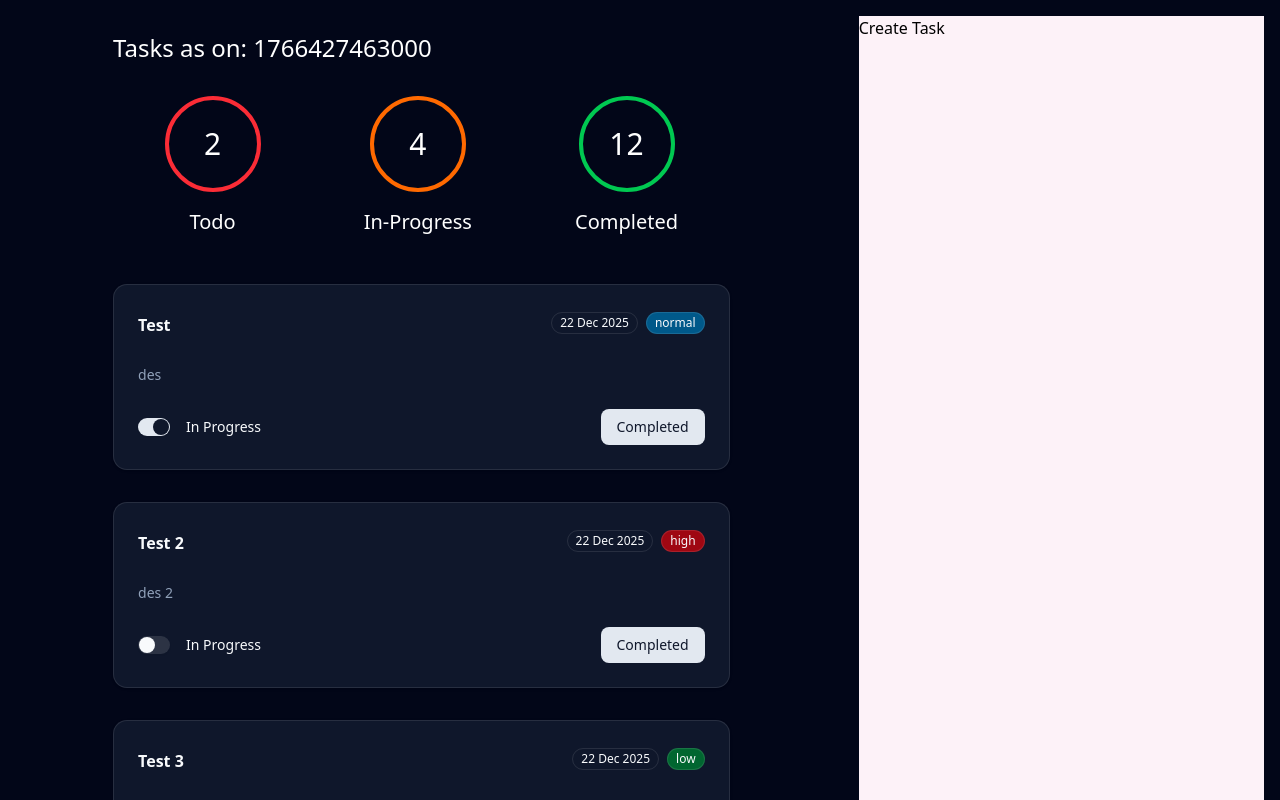
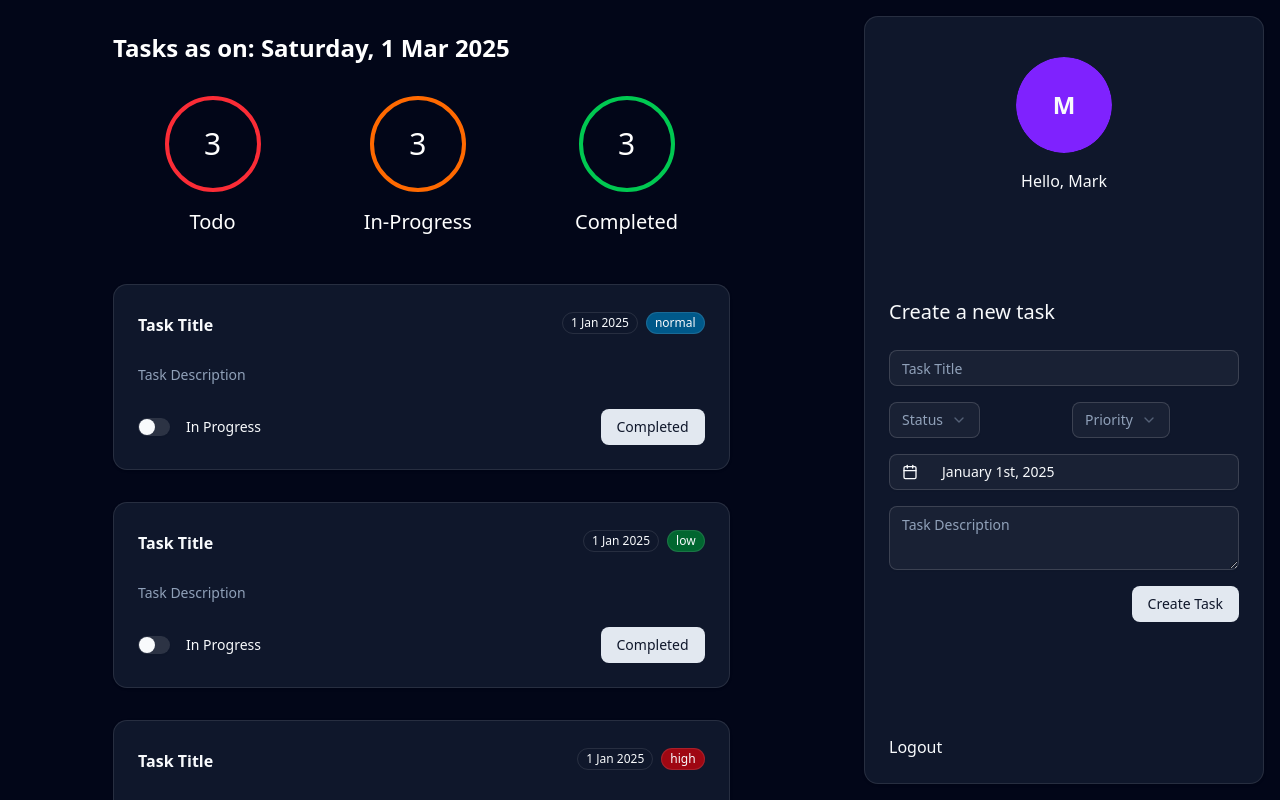
Before and after one commit to junuiui/task-manager, a React (Vite) app in the folder front/: page / in a window 1280 px wide. Shown: the top 800 px of the page. Built offline with nearby package versions, Linux system fonts and the light colour scheme.

Commit message:
task corrected

```diff
--- a/front/src/components/taskCounter/tasksCounter.tsx
+++ b/front/src/components/tasksCounter/tasksCounter.tsx
@@ -1,7 +1,7 @@
 import type { FC, ReactElement } from 'react'
 import type { ITaskCounter } from "@/types/taskCounter.interface";
 
-export const TasksCoutner: FC<ITaskCounter> = (props): ReactElement => {
+export const TasksCounter: FC<ITaskCounter> = (props): ReactElement => {
 
     const { status, count } = props
 
--- a/front/src/pages/tasks.tsx
+++ b/front/src/pages/tasks.tsx
@@ -1,51 +1,49 @@
-import { TasksCoutner } from '@/components/taskCounter/tasksCounter';
-import type { FC, ReactElement } from 'react';
-import { Task } from '@/components/task/task';
+import type { FC, ReactElement } from "react";
+
+import { Task } from "@/components/task/task";
+import { TasksCounter } from "@/components/tasksCounter/tasksCounter";
+import { TaskSidebar } from "@/components/taskSidebar/taskSidebar";
 
 export const Tasks: FC = (): ReactElement => {
     return (
-        <section className='flex flex-row w-full p-4 gap-8'>
-            {/* sidebar */}
-            <section className='flex basis-2/3 justify-center'>
-                <div className='flex flex-col w-4/5 p-4 '>
-                    <h1 className='text-white font-bol text-2xl mb-8'>
-                        Tasks as on: {Date.now().toString()}
+        <section className="flex flex-row w-full p-4 gap-8 ">
+            <section className="flex basis-2/3 justify-center">
+                <div className="flex flex-col w-4/5 p-4">
+                    <h1 className="text-white font-bold text-2xl mb-8">
+                        Tasks as on: Saturday, 1 Mar 2025
                     </h1>
-                    <div className='flex justify-around mb-12'>
-                        <TasksCoutner status='todo' count={2} />
-                        <TasksCoutner status='inProgress' count={4} />
-                        <TasksCoutner status='completed' count={12} />
+                    <div className="flex justify-around mb-12">
+                        <TasksCounter status="todo" count={3} />
+                        <TasksCounter status="inProgress" count={3} />
+                        <TasksCounter status="completed" count={3} />
                     </div>
 
                     <Task
-                        title="Test"
-                        description='des'
-                        status='inProgress'
-                        priority='normal'
-                        dueDate={new Date()}
+                        title="Task Title"
+                        description="Task Description"
+                        dueDate={new Date("2025-01-01T12:00:00.000Z")}
+                        priority="normal"
+                        status="todo"
                     />
                     <Task
-                        title="Test 2"
-                        description='des 2'
-                        status='completed'
-                        priority='high'
-                        dueDate={new Date()}
+                        title="Task Title"
+                        description="Task Description"
+                        dueDate={new Date("2025-01-01T12:00:00.000Z")}
+                        priority="low"
+                        status="todo"
                     />
                     <Task
-                        title="Test 3"
-                        description='des 2'
-                        status='completed'
-                        priority='low'
-                        dueDate={new Date()}
+                        title="Task Title"
+                        description="Task Description"
+                        dueDate={new Date("2025-01-01T12:00:00.000Z")}
+                        priority="high"
+                        status="completed"
                     />
                 </div>
             </section>
-
-            {/* sidebar */}
-            <section className='flex basis-1/3 bg-pink-50 text-black'>
-                Create Task
+            <section className="flex basis-1/3">
+                <TaskSidebar />
             </section>
         </section>
-
-    )
-}
+    );
+};
```
